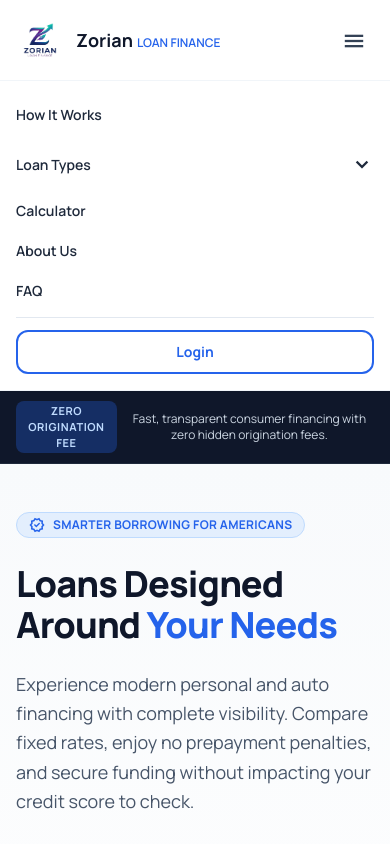
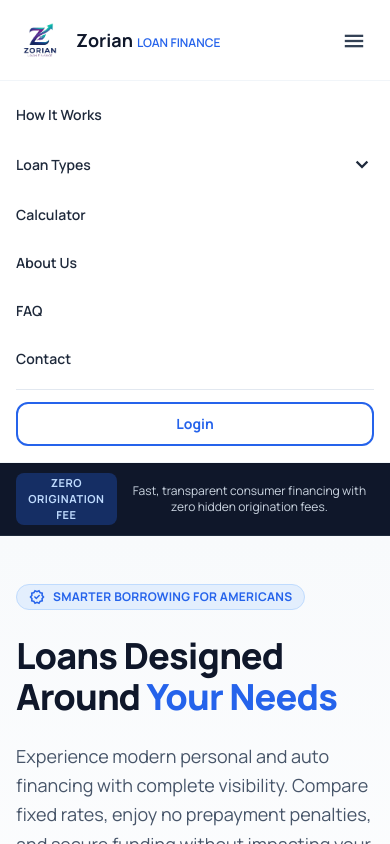
Before and after one commit to HARVINDER-FSD/Z-o-r-i-a-n-finance, a React (Vite) app: page / in a window 390 px wide. Both pictures are taken after a click on the button "menu". Shown: the top 844 px of the page. Built offline with nearby package versions, Linux system fonts and the light colour scheme.

Commit message:
Fix mobile menu - auto close on any page selection and add Contact link

```diff
--- a/src/components/Header.jsx
+++ b/src/components/Header.jsx
@@ -235,16 +235,34 @@ export default function Header() {
           </div>
           <Link
             to="/auto-loans"
-            onClick={handleCalculatorClick}
-            className="block text-sm font-semibold text-slate-800 py-1"
+            onClick={() => {
+              handleCalculatorClick()
+              setMobileMenuOpen(false)
+            }}
+            className="block text-sm font-semibold text-slate-800 py-2 hover:text-blue-600 transition-colors"
           >
             Calculator
           </Link>
-          <Link to="/" className="block text-sm font-semibold text-slate-800 py-1">
+          <Link
+            to="/"
+            onClick={() => setMobileMenuOpen(false)}
+            className="block text-sm font-semibold text-slate-800 py-2 hover:text-blue-600 transition-colors"
+          >
             About Us
           </Link>
-          <Link to="/faq" className="block text-sm font-semibold text-slate-800 py-1">
+          <Link
+            to="/faq"
+            onClick={() => setMobileMenuOpen(false)}
+            className="block text-sm font-semibold text-slate-800 py-2 hover:text-blue-600 transition-colors"
+          >
             FAQ
+          </Link>
+          <Link
+            to="/contact"
+            onClick={() => setMobileMenuOpen(false)}
+            className="block text-sm font-semibold text-slate-800 py-2 hover:text-blue-600 transition-colors"
+          >
+            Contact
           </Link>
           <div className="flex flex-col gap-2 pt-3 border-t border-slate-200">
             <button
```
